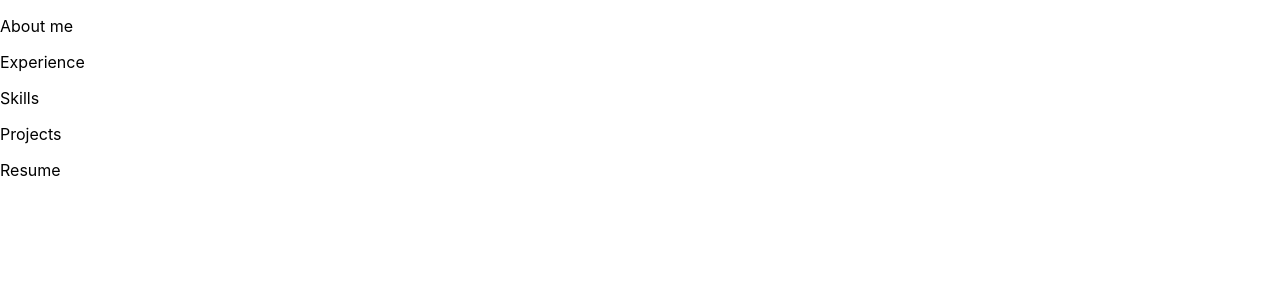
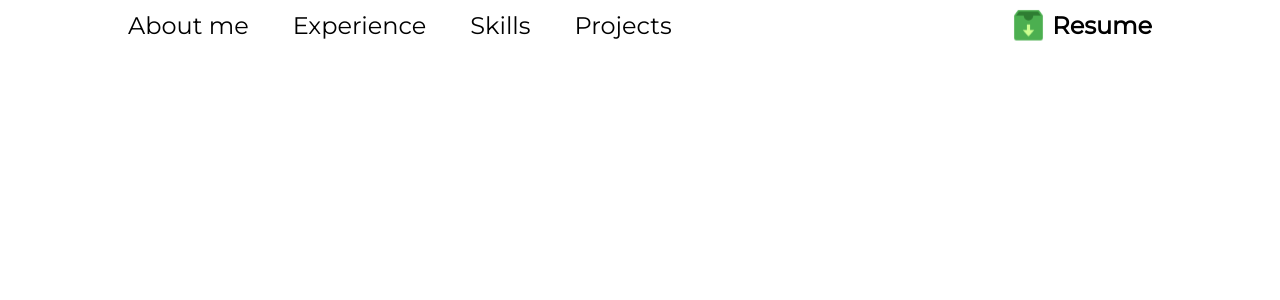
Before and after one commit to Endeavor42/personal-website, a React (Create React App) app: page / in a window 1280 px wide. Shown: the top 300 px of the page. Built offline with nearby package versions, Linux system fonts and the light colour scheme.

Commit message:
aligned and styled header component

```diff
--- a/public/index.html
+++ b/public/index.html
@@ -3,6 +3,11 @@
   <head>
     <meta charset="utf-8" />
     <link rel="icon" href="%PUBLIC_URL%/favicon.ico" />
+    <link rel="preconnect" href="https://fonts.gstatic.com" />
+    <link
+      href="https://fonts.googleapis.com/css2?family=Montserrat&display=swap"
+      rel="stylesheet"
+    />
     <meta name="viewport" content="width=device-width, initial-scale=1" />
     <meta name="theme-color" content="#000000" />
     <meta
--- a/src/App.tsx
+++ b/src/App.tsx
@@ -1,11 +1,11 @@
-import Header from "./components/Header";
+import AboutMe from "./components/AboutMe";
 import "./styles/App.css";
 
 function App() {
   return (
-    <>
-      <Header />
-    </>
+    <div className="app">
+      <AboutMe />
+    </div>
   );
 }
 
--- /dev/null
+++ b/src/components/AboutMe.tsx
@@ -0,0 +1,14 @@
+import Header from "./Header";
+import "../styles/aboutMe.css";
+
+function AboutMe() {
+  return (
+    <div className="aboutMe">
+      <div className="container">
+        <Header />
+      </div>
+    </div>
+  );
+}
+
+export default AboutMe;
--- a/src/components/Header.tsx
+++ b/src/components/Header.tsx
@@ -1,3 +1,6 @@
+import "../styles/header.css";
+import downloadIcon from "../images/download_icon.svg";
+
 function Header() {
   return (
     <div className="header">
@@ -8,6 +11,7 @@ function Header() {
         <p>Projects</p>
       </div>
       <div className="header__right">
+        <img src={downloadIcon} alt="Download Icon" />
         <p>Resume</p>
       </div>
     </div>
--- a/src/styles/App.css
+++ b/src/styles/App.css
@@ -0,0 +1,4 @@
+.app {
+  height: 100vh;
+  width: 100%;
+}
--- /dev/null
+++ b/src/styles/aboutMe.css
@@ -0,0 +1,10 @@
+.aboutMe {
+  width: 100%;
+  height: 100vh;
+  display: flex;
+  justify-content: center;
+}
+
+.container {
+  width: 80%;
+}
--- /dev/null
+++ b/src/styles/header.css
@@ -0,0 +1,30 @@
+.header {
+  height: 50px;
+  display: flex;
+  justify-content: space-between;
+  font-size: 24px;
+}
+
+/* Left Header */
+.header__left {
+  display: flex;
+  align-items: center;
+}
+
+.header__left > p {
+  margin-right: 44px;
+}
+
+/* Right Header */
+.header__right {
+  display: flex;
+  align-items: center;
+}
+
+.header__right p {
+  font-weight: bold;
+}
+
+.header__right img {
+  margin-right: 4px;
+}
--- a/src/styles/index.css
+++ b/src/styles/index.css
@@ -1,13 +1,17 @@
+* {
+  margin: 0;
+  box-sizing: border-box;
+}
+
 body {
-  margin: 0;
-  font-family: -apple-system, BlinkMacSystemFont, 'Segoe UI', 'Roboto', 'Oxygen',
-    'Ubuntu', 'Cantarell', 'Fira Sans', 'Droid Sans', 'Helvetica Neue',
-    sans-serif;
+  font-family: "Montserrat", -apple-system, BlinkMacSystemFont, "Segoe UI",
+    "Roboto", "Oxygen", "Ubuntu", "Cantarell", "Fira Sans", "Droid Sans",
+    "Helvetica Neue", sans-serif;
   -webkit-font-smoothing: antialiased;
   -moz-osx-font-smoothing: grayscale;
 }
 
 code {
-  font-family: source-code-pro, Menlo, Monaco, Consolas, 'Courier New',
+  font-family: source-code-pro, Menlo, Monaco, Consolas, "Courier New",
     monospace;
 }
```
Also changed, not shown: src/images/download_icon.svg (added), 1 other file (tests, documents, lock files or other folders).
